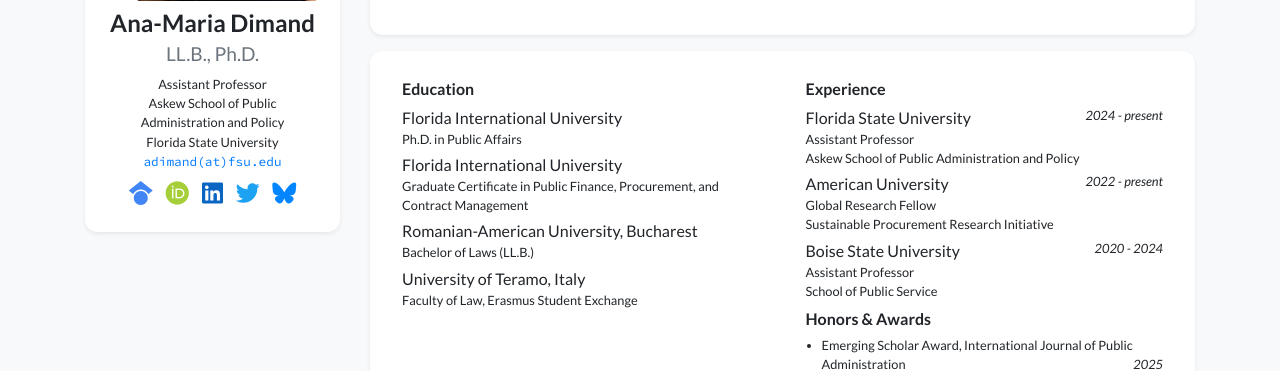
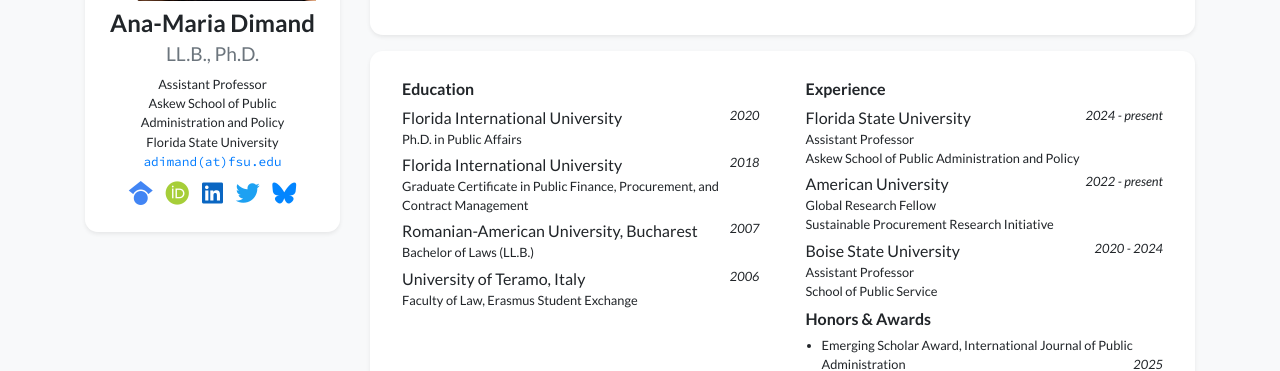
Before and after one commit to anamariadimand/anamariadimand.github.io, a Jekyll site: the page built from index.html, in a window 1280 px wide and 900 px high. Shown: the part 335-706 px from the top of the window. Built offline with Jekyll 4.4.1, drawn with Linux system fonts in a browser that asks for light colours; nearby versions of some CDN libraries; a style sheet for code colours, icons or effects is not loaded.

Commit message:
Add years back to Education entries
Co-Authored-By: Claude Opus 4.8 <noreply@anthropic.com>

```diff
--- a/_data/profile.yml
+++ b/_data/profile.yml
@@ -37,12 +37,16 @@ portrait_url: /assets/images/photos/ana_headshot.png
 education:
 - name: Florida International University
   position: Ph.D. in Public Affairs
+  date: 2020
 - name: Florida International University
   position: Graduate Certificate in Public Finance, Procurement, and Contract Management
+  date: 2018
 - name: Romanian-American University, Bucharest
   position: Bachelor of Laws (LL.B.)
+  date: 2007
 - name: University of Teramo, Italy
   position: Faculty of Law, Erasmus Student Exchange
+  date: 2006
 
 experience:
 - name: Florida State University
```
